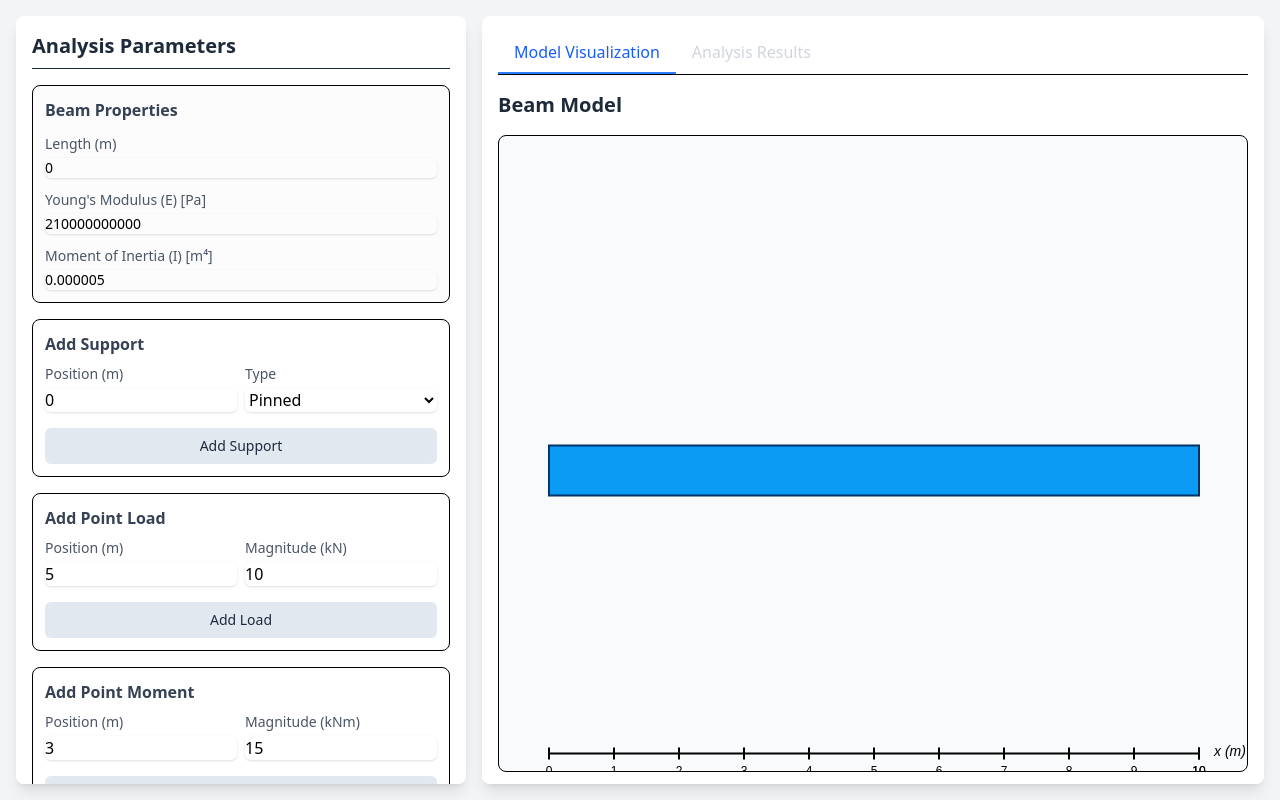
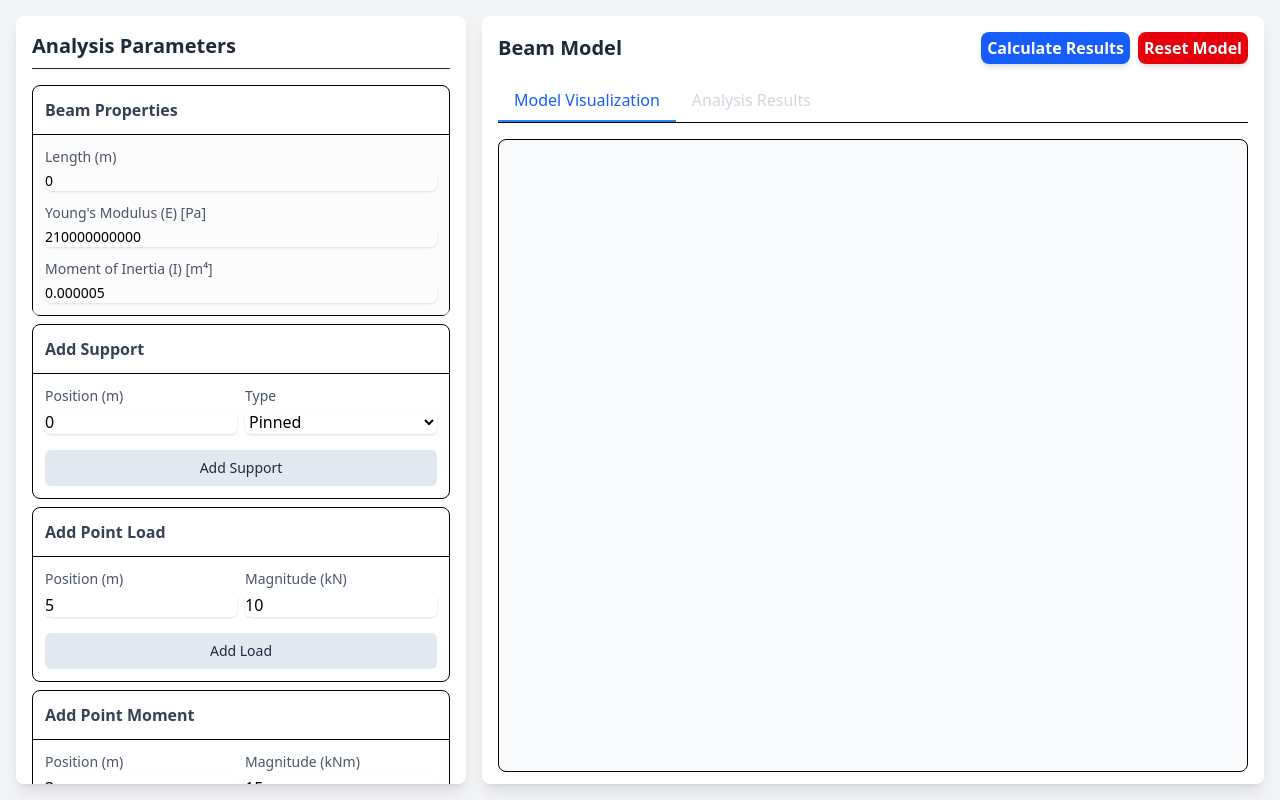
Before and after one commit to Talento-Tech-projects/FrontEnd, an Angular app: page /beam-analysis in a window 1280 px wide. Built offline with nearby package versions, Linux system fonts and the light colour scheme.

Commit message:
Designing the UI for the workspace section

```diff
--- a/src/app/sites/beam-analysis/beam-analysis.html
+++ b/src/app/sites/beam-analysis/beam-analysis.html
@@ -1,15 +1,20 @@
 <!-- Main Grid Layout -->
 <div class="grid h-screen grid-cols-1 grid-rows-[auto_1fr] md:grid-cols-[450px_1fr] md:grid-rows-1 gap-4 p-4 bg-gray-100 font-sans">
 
-    <aside class="bg-white p-4 rounded-lg shadow-lg overflow-y-auto flex flex-col gap-4">
-        <h2 class="text-xl font-bold text-gray-800 border-b pb-2">Analysis Parameters</h2>
+    <!-- Left Column: Controls & Inputs (UPDATED with Accordion) -->
+    <aside class="bg-white p-4 rounded-lg shadow-lg overflow-y-auto flex flex-col gap-2">
+        <h2 class="text-xl font-bold text-gray-800 border-b pb-2 mb-2">Analysis Parameters</h2>
 
 
-        <div class="space-y-3 p-3 border rounded-lg bg-gray-50/50">
-            <h3 class="font-semibold text-gray-700">Beam Properties</h3>
+        <div class="border rounded-lg">
+            <button (click)="toggleBeamSection()" class="w-full flex justify-between items-center rounded-lg cursor-pointer p-3 font-semibold text-gray-700 hover:bg-sky-50">
+                <span>Beam Properties</span>
+            </button>
+            @if(isBeamSectionOpen){
+                <div class="p-3 border-t space-y-3 bg-gray-50/50">
                     <div>
                         <label for="beamLength" class="block text-sm font-medium text-gray-600">Length (m)</label>
-                <input type="number" id="beamLength" [(ngModel)]="beamLength" (change)="redrawKonva()" class="mt-1 block w-full rounded-md border-gray-300 shadow-sm focus:border-indigo-500 focus:ring-indigo-500 sm:text-sm">
+                        <input type="number" id="beamLength" [(ngModel)]="beamLength" (change)="redrawKonva()" (keyup.enter)="redrawKonva()" class="mt-1 block w-full rounded-md border-gray-300 shadow-sm focus:border-indigo-500 focus:ring-indigo-500 sm:text-sm">
                     </div>
                     <div>
                         <label for="beamE" class="block text-sm font-medium text-gray-600">Young's Modulus (E) [Pa]</label>
@@ -20,14 +25,20 @@
                         <input type="text" id="beamI" [(ngModel)]="beamI" class="mt-1 block w-full rounded-md border-gray-300 shadow-sm focus:border-indigo-500 focus:ring-indigo-500 sm:text-sm">
                     </div>
                 </div>
+            }
+        </div>
 
-
-        <div class="space-y-2 p-3 border rounded-lg">
-            <h3 class="font-semibold text-gray-700">Add Support</h3>
+        <!-- Supports Section -->
+        <div class="border rounded-lg">
+            <button (click)="toggleSupportsSection()" class="w-full flex justify-between items-center rounded-lg cursor-pointer p-3 font-semibold text-gray-700 hover:bg-sky-50">
+                <span>Add Support</span>
+            </button>
+            @if (isSupportsSectionOpen) {
+              <div class="p-3 border-t space-y-2">
                 <div class="grid grid-cols-2 gap-2">
                     <div>
                         <label for="supportPos" class="block text-sm font-medium text-gray-600">Position (m)</label>
-                    <input type="number" id="supportPos" [(ngModel)]="supportPos" class="mt-1 block w-full rounded-md border-gray-300 shadow-sm">
+                        <input type="number" id="supportPos" (keyup.enter)="addSupport()" [(ngModel)]="supportPos" class="mt-1 block w-full rounded-md border-gray-300 shadow-sm">
                     </div>
                     <div>
                         <label for="supportType" class="block text-sm font-medium text-gray-600">Type</label>
@@ -40,7 +51,7 @@
                 </div>
                 <button (click)="addSupport()" class="w-full mt-2 bg-slate-200 text-slate-800 py-2 rounded-md hover:bg-slate-300 transition-colors text-sm font-medium">Add Support</button>
                 @if (supports.length > 0) {
-              <ul class="mt-2 space-y-1 text-xs">
+                  <ul class="pt-2 space-y-1 text-xs">
                     @for (support of supports; track i; let i = $index) {
                       <li class="flex justify-between items-center bg-gray-100 p-1.5 rounded-md">
                         <span>{{ support.type }} @ {{ support.position }}m</span>
@@ -50,14 +61,20 @@
                   </ul>
                 }
               </div>
+            }
+        </div>
 
-
-        <div class="space-y-2 p-3 border rounded-lg">
-            <h3 class="font-semibold text-gray-700">Add Point Load</h3>
+        <!-- Point Loads Section -->
+        <div class="border rounded-lg">
+            <button (click)="toggleLoadsSection()" class="w-full flex justify-between items-center rounded-lg cursor-pointer p-3 font-semibold text-gray-700 hover:bg-sky-50">
+                <span>Add Point Load</span>
+            </button>
+            @if(isLoadsSectionOpen) {
+              <div class="p-3 border-t space-y-2">
                 <div class="grid grid-cols-2 gap-2">
                      <div>
                         <label for="loadPos" class="block text-sm font-medium text-gray-600">Position (m)</label>
-                    <input type="number" id="loadPos" [(ngModel)]="loadPos" class="mt-1 block w-full rounded-md border-gray-300 shadow-sm">
+                        <input type="number" id="loadPos" (keyup.enter)="addPointLoad()" [(ngModel)]="loadPos" class="mt-1 block w-full rounded-md border-gray-300 shadow-sm">
                     </div>
                     <div>
                         <label for="loadMag" class="block text-sm font-medium text-gray-600">Magnitude (kN)</label>
@@ -66,7 +83,7 @@
                 </div>
                 <button (click)="addPointLoad()" class="w-full mt-2 bg-slate-200 text-slate-800 py-2 rounded-md hover:bg-slate-300 transition-colors text-sm font-medium">Add Load</button>
                 @if (pointLoads.length > 0) {
-              <ul class="mt-2 space-y-1 text-xs">
+                  <ul class="pt-2 space-y-1 text-xs">
                     @for (load of pointLoads; track i; let i = $index) {
                       <li class="flex justify-between items-center bg-gray-100 p-1.5 rounded-md">
                         <span>{{ load.magnitude }}kN @ {{ load.position }}m</span>
@@ -76,14 +93,20 @@
                   </ul>
                 }
               </div>
+            }
+        </div>
 
-
-        <div class="space-y-2 p-3 border rounded-lg">
-            <h3 class="font-semibold text-gray-700">Add Point Moment</h3>
+        <!-- Point Moments Section -->
+        <div class="border rounded-lg">
+            <button (click)="toggleMomentsSection()" class="w-full flex justify-between items-center rounded-lg cursor-pointer p-3 font-semibold text-gray-700 hover:bg-sky-50">
+                <span>Add Point Moment</span>
+            </button>
+            @if(isMomentsSectionOpen) {
+              <div class="p-3 border-t space-y-2">
                 <div class="grid grid-cols-2 gap-2">
                      <div>
                         <label for="momentPos" class="block text-sm font-medium text-gray-600">Position (m)</label>
-                    <input type="number" id="momentPos" [(ngModel)]="momentPos" class="mt-1 block w-full rounded-md border-gray-300 shadow-sm">
+                        <input type="number" id="momentPos" (keyup.enter)="addPointMoment()" [(ngModel)]="momentPos" class="mt-1 block w-full rounded-md border-gray-300 shadow-sm">
                     </div>
                     <div>
                         <label for="momentMag" class="block text-sm font-medium text-gray-600">Magnitude (kNm)</label>
@@ -92,20 +115,26 @@
                 </div>
                 <button (click)="addPointMoment()" class="w-full mt-2 bg-slate-200 text-slate-800 py-2 rounded-md hover:bg-slate-300 transition-colors text-sm font-medium">Add Moment</button>
                 @if (pointMoments.length > 0) {
-              <ul class="mt-2 space-y-1 text-xs">
+                  <ul class="pt-2 space-y-1 text-xs">
                     @for (moment of pointMoments; track i; let i = $index) {
                       <li class="flex justify-between items-center bg-gray-100 p-1.5 rounded-md">
-                    <span>{{ moment.magnitude }}kN @ {{ moment.position }}m</span>
+                        <span>{{ moment.magnitude }}kNm @ {{ moment.position }}m</span>
                         <button (click)="deletePointMoment(i)" class="text-red-500 hover:text-red-700 font-bold px-2">✕</button>
                       </li>
                     }
                   </ul>
                 }
               </div>
+            }
+        </div>
 
-
-        <div class="space-y-2 p-3 border rounded-lg">
-            <h3 class="font-semibold text-gray-700">Add Distributed Load</h3>
+        <!-- Distributed Loads Section -->
+        <div class="border rounded-lg">
+            <button (click)="toggleDistLoadsSection()" class="w-full flex justify-between items-center rounded-lg cursor-pointer p-3 font-semibold text-gray-700 hover:bg-sky-50">
+                <span>Add Distributed Load</span>
+            </button>
+            @if(isDistLoadsSectionOpen) {
+              <div class="p-3 border-t space-y-2">
                 <div class="grid grid-cols-2 gap-2">
                     <div>
                         <label class="block text-sm font-medium text-gray-600">Start Pos. (m)</label>
@@ -121,35 +150,38 @@
                     </div>
                     <div>
                         <label class="block text-sm font-medium text-gray-600">End Mag. (kN/m)</label>
-                    <input type="number" [(ngModel)]="distLoadEndMag" class="mt-1 block w-full rounded-md border-gray-300 shadow-sm">
+                        <input type="number" (keyup.enter)="addDistributedLoad()" [(ngModel)]="distLoadEndMag" class="mt-1 block w-full rounded-md border-gray-300 shadow-sm">
                     </div>
                 </div>
                 <button (click)="addDistributedLoad()" class="w-full mt-2 bg-slate-200 text-slate-800 py-2 rounded-md hover:bg-slate-300 transition-colors text-sm font-medium">Add Dist. Load</button>
                 @if (distributedLoads.length > 0) {
-              <ul class="mt-2 space-y-1 text-xs">
-                @for (load of distributedLoads; track i; let i = $index) {
+                  <ul class="pt-2 space-y-1 text-xs">
+                    @for (dload of distributedLoads; track i; let i = $index) {
                       <li class="flex justify-between items-center bg-gray-100 p-1.5 rounded-md">
-                    <span>{{ load.start_magnitude }}kN @ {{ load.end_magnitude }}kN @ {{ load.start_position }}m @ {{ load.end_position }}m</span>
+                        <span class="pr-2">{{ dload.start_magnitude }}->{{ dload.end_magnitude }}kN/m from {{ dload.start_position }}m to {{ dload.end_position }}m</span>
                         <button (click)="deleteDistributedLoad(i)" class="text-red-500 hover:text-red-700 font-bold px-2">✕</button>
                       </li>
                     }
                   </ul>
                 }
               </div>
+            }
+        </div>
+    </aside>
 
-
-        <div class="mt-auto pt-4 border-t space-y-2">
-            <button (click)="calculate()" [disabled]="isLoading" class="w-full bg-blue-600 text-white font-bold py-2.5 px-4 rounded-lg hover:bg-blue-700 transition disabled:bg-blue-400 disabled:cursor-not-allowed shadow-md">
+    <!-- Right Column: Visualization & Results (Unchanged) -->
+    <main class="bg-white p-4 rounded-lg shadow-lg overflow-y-auto flex flex-col gap-4">
+      <div class="flex justify-between items-center gap-2">
+        <h2 class="text-xl font-bold text-gray-800">Beam Model</h2>
+        <div class="flex space-x-2">
+          <button (click)="calculate()" [disabled]="isLoading" class=" bg-blue-600 text-white font-bold py-1 px-1.5 rounded-lg hover:bg-blue-700 transition disabled:bg-blue-400 disabled:cursor-not-allowed shadow-md">
               {{ isLoading ? 'Calculating...' : 'Calculate Results' }}
           </button>
-             <button (click)="resetModel()" class="w-full bg-red-600 text-white font-bold py-2 px-4 rounded-lg hover:bg-red-700 transition shadow-md">
+          <button (click)="resetModel()" class=" bg-red-600 text-white font-bold py-1 px-1.5 rounded-lg hover:bg-red-700 transition shadow-md">
               Reset Model
           </button>
         </div>
-    </aside>
-
-
-    <main class="bg-white p-4 rounded-lg shadow-lg overflow-y-auto flex flex-col gap-4">
+      </div>
 
       <div class="flex border-b">
           <button (click)="showModelView()"
@@ -164,25 +196,16 @@
               Analysis Results
           </button>
       </div>
-
-
       <div [hidden]="currentView !== 'model'" class="flex flex-col gap-4 flex-grow">
-            <h2 class="text-xl font-bold text-gray-800">Beam Model</h2>
-
           <div #konvaContainer class="w-full flex-grow bg-gray-50 border rounded-lg min-h-[300px]"></div>
       </div>
-
-
       <div [hidden]="currentView !== 'results'" class="flex-grow flex flex-col min-h-[400px]">
           <h2 class="text-xl font-bold text-gray-800 mb-2">Analysis Results</h2>
-
-
           @if (errorResult) {
             <div class="p-4 mb-4 text-sm text-red-800 bg-red-100 rounded-lg" role="alert">
                 <span class="font-bold">Calculation Error:</span> {{ errorResult }}
             </div>
           }
-
           @if (results && !errorResult) {
             <div class="flex-grow grid grid-cols-1 lg:grid-cols-2 gap-6">
                 <div class="relative h-64 border rounded-md p-2"><canvas #shearChartCanvas></canvas></div>
@@ -208,11 +231,10 @@
             </div>
           }
           @if (!results && !errorResult && !isLoading) {
-                <div  class="flex items-center justify-center h-full bg-gray-50 rounded-lg border-2 border-dashed">
+            <div class="flex items-center justify-center h-full bg-gray-50 rounded-lg border-2 border-dashed">
                 <p class="text-gray-500">Define the model and click "Calculate Results".</p>
             </div>
           }
-            <!-- Loading Indicator -->
           @if (isLoading) {
             <div class="flex items-center justify-center h-full bg-gray-50 rounded-lg">
                 <p class="text-gray-600 animate-pulse">Performing matrix analysis...</p>
--- a/src/app/sites/beam-analysis/beam-analysis.ts
+++ b/src/app/sites/beam-analysis/beam-analysis.ts
@@ -55,6 +55,12 @@ export class BeamAnalysis implements AfterViewInit {
   isLoading: boolean = false;
   currentView: 'model' | 'results' = 'model';
 
+  isBeamSectionOpen: boolean = true;
+  isSupportsSectionOpen: boolean = true;
+  isLoadsSectionOpen: boolean = true;
+  isMomentsSectionOpen: boolean = true;
+  isDistLoadsSectionOpen: boolean = true;
+
   // --- Library Instances ---
   private Konva?: typeof Konva;
   private Chart?: typeof Chart;
@@ -82,6 +88,24 @@ export class BeamAnalysis implements AfterViewInit {
       }
     }
   }
+
+  toggleBeamSection(): void {
+    this.isBeamSectionOpen = !this.isBeamSectionOpen;
+  }
+
+  toggleSupportsSection(): void {
+    this.isSupportsSectionOpen = !this.isSupportsSectionOpen;
+  }
+  toggleLoadsSection(): void {
+    this.isLoadsSectionOpen = !this.isLoadsSectionOpen;
+  }
+  toggleMomentsSection(): void {
+    this.isMomentsSectionOpen = !this.isMomentsSectionOpen;
+  }
+  toggleDistLoadsSection(): void {
+    this.isDistLoadsSectionOpen = !this.isDistLoadsSectionOpen;
+  }
+
 
   showModelView(): void {
     this.currentView = 'model';
@@ -151,7 +175,7 @@ export class BeamAnalysis implements AfterViewInit {
   }
 
   resetModel(): void {
-    this.beamLength = 10; this.beamE = 210e9; this.beamI = 5e-6;
+    this.beamLength = 0; this.beamE = 210e9; this.beamI = 5e-6;
     this.supports = []; this.pointLoads = []; this.pointMoments = []; this.distributedLoads = [];
     this.results = null; this.errorResult = null; this.isLoading = false;
     this.destroyCharts();
@@ -226,7 +250,7 @@ export class BeamAnalysis implements AfterViewInit {
     });
 
     layer.draw();
-   const rulerY = beamY + 300; // Position the ruler below everything else
+   const rulerY = beamY + 150; // Position the ruler below everything else
 
     // 1. Draw the main axis line
     layer.add(new Konva.Line({
@@ -321,8 +345,7 @@ export class BeamAnalysis implements AfterViewInit {
       point_moments: this.pointMoments, distributed_loads: this.distributedLoads
     };
 
-    // --- ¡AQUÍ ESTÁ EL CAMBIO PRINCIPAL! ---
-    // Llamamos al método del servicio en lugar de usar http directamente.
+
     this.beamapiService.solveBeam(payload).pipe(
       finalize(() => {
         this.isLoading = false;
```
Also changed, not shown: 2 other files (tests, documents, lock files or other folders). Lines whose indentation alone changed are shown as unchanged.
